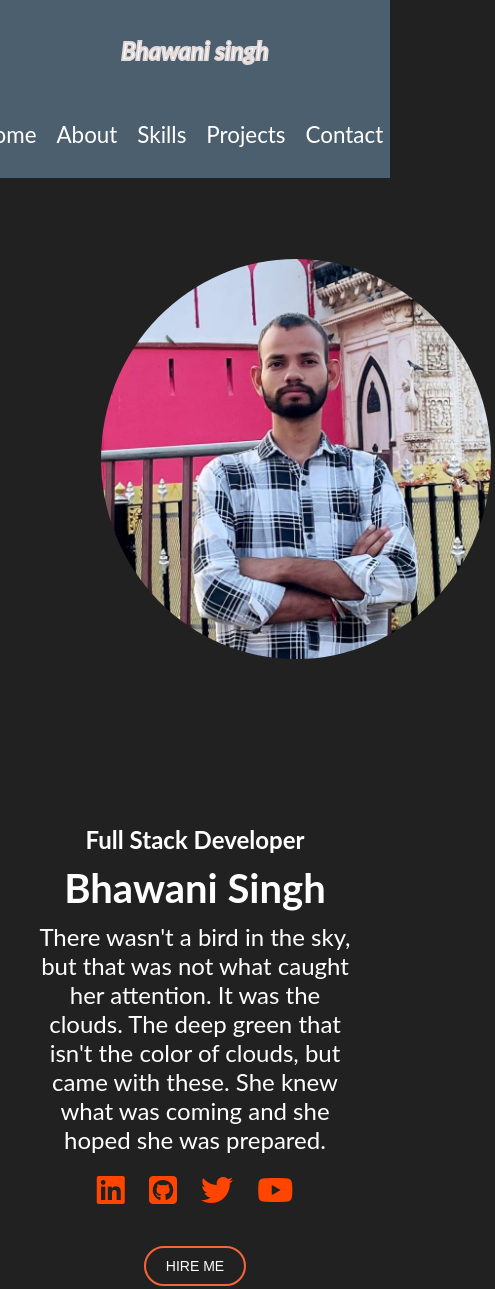
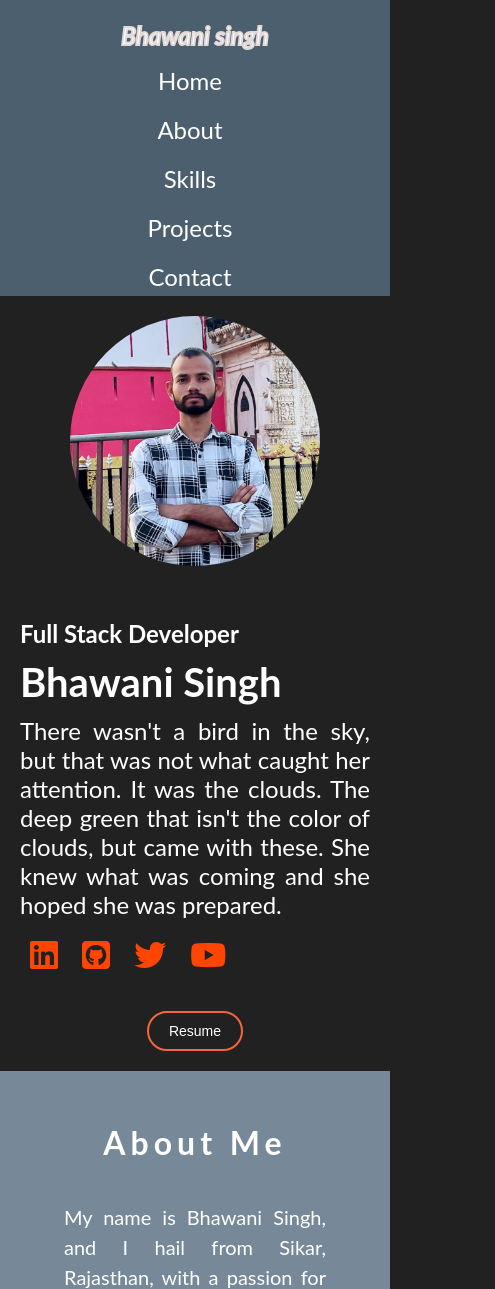
Before and after one commit to shekhawatbhawani/My-Portfoliyo, a plain HTML site: page index.html in a window 390 px wide. Shown: the top 1289 px of the page, 495 px wide, since content can reach past the window. Drawn offline with Linux system fonts and the light colour scheme.

Commit message:
add responsivenes

```diff
--- a/index.html
+++ b/index.html
@@ -63,7 +63,7 @@
             </div>
             <div class="button">
               <a href="./bhawani.pdf">
-                <button class="btn-1">HIRE ME </button>
+                <button class="btn-1">Resume</button>
               </a>
 
             </div>
--- a/script.js
+++ b/script.js
@@ -1,10 +1,11 @@
 let cardOfArr = [
   {
-    img:"./img/element-list-background-with-coffee-pencil_23-2147660040.avif",
-    title: "Todos Website",
-    about: "Task managing web application to help user to stay organized for his on day to day basis. Tech stack - js and CSS",
-    github: `https://github.com/shekhawatbhawani/Todos-List`,
-    live : `https://todos-list-beta.vercel.app/`
+    img:"./img/trevels.jpeg",
+    title: "Travel Website",
+    about: "This is travel website",
+    github: `https://github.com/shekhawatbhawani/Trevels-Website`,
+    live : `trevels-website.vercel.app
+`
   },
   {
     img: "./img/covid.jpeg",
--- a/style/style.css
+++ b/style/style.css
@@ -8,6 +8,7 @@ body {
     font-family: "Lato", sans-serif;
     background-color: #212121;
     color: white;
+
 }
 
 
@@ -25,12 +26,8 @@ nav{
     display: flex;
     justify-content: space-between;
     align-items: center;
-    padding: 20px;
-    position: fixed;
-    top: 0%;
-    left: 0%;
+    padding: 5px 20px;
     background-color: rgb(76, 95, 110);
-    width: 100%;
 }
 ul{
     display: flex;
@@ -42,17 +39,19 @@ ul{
 li a{
     color: white;
     text-decoration: none;
-    font-size: 1.9rem;
+    font-size: 1.5rem;
 
 }
 li:hover{
     text-decoration: solid underline;
 }
 /* ****************************main styling ****************** */
+section{
+    width: 100%;
+}
 
 main .main {
-
-    width: 60%;
+    width: 50%;
     height: 100vh;
     color: black;
 }
@@ -62,9 +61,9 @@ main .main {
     width: 400px;
     border-radius: 80%;
     position: relative;
-    left: 20%;
     top: 15%;
     object-fit:cover;
+    z-index: -10;
 }
 
 .social {
@@ -83,7 +82,8 @@ main .main {
 
 .container {
     display: flex;
-   margin-top: 110px;
+    justify-content: center;
+
 }
 
 .main_2 {
@@ -180,7 +180,7 @@ p {
 
 
 .container_3{
- margin: 30px auto;
+
  padding: 40px;
  background-color: rgb(70, 69, 69);
  width: 100%;
@@ -316,9 +316,6 @@ p {
 
 }
 
-.container_5 ul li{
-    display: flex;
-}
 h1.contact-title {
     font-size: 35px;
     font-weight: 600;
--- a/style/utility.css
+++ b/style/utility.css
@@ -1,94 +1,62 @@
-@media (max-width:960px) {
-
+@media (width<877px) {
+    #home .container{
+        flex-direction: column;
+        margin-top: 0px;
+    }
+    #home .container .main{
+        width: 100%;
+        height: fit-content;
+        padding: 20px;
+    }
+    #home .container .main_2{
+        width: 100%;
+        padding: 20px;
+        margin: 0px;
+    }
     #my-img {
-        height: 300px;
-        width: 300px;
-        top: 22%;
+        left: 50%;
+        transform: translate(-50%);
+    }
+}
+@media (width<738px) {
+     nav{
+        flex-direction: column;
+     }
+     .sk{
+        min-width: 300px;
+     }
+     .all-projects{
+        width: 90%;
+        margin: auto;
+     }
+     .card{
+        min-width: 300px;
      }
 
-    main .main {
-        width: 45%;
-        height: 80vh;
-    }
-    .main_2{
-        width: 45%;
-    }
      .container_5{
         flex-direction: column;
      }
-
      .container_5 .box{
-        width: 100%;
+        width: 90%;
      }
      .container_5 .box_2{
-        width: 100%;
+        width: 80%;
      }
 }
 
-@media (max-width:750px) {
-    .container {
-        display: flex;
-        justify-content: center;
-        align-items: center;
-        flex-direction: column;
+/* 450px */
+@media (width<450px) {
+    #my-img {
+        height: 250px;
+        width: 250px;
     }
-
-    #my-img {
-        height: 400px;
-        width: 400px;
-    }
-
-    main .main {
-        width: 100%;
-        height: 80vh;
-        position: relative;
-        left: 6%;
-    }
-    .main_2{
-        width: 100%;
-        padding: 30px;
-        text-align: center;
-        margin: 0px auto;
-    }
-
     nav{
-        flex-direction: column;
-        gap: 30px;
-    }
-
-    nav ul{
-        padding: 10px;
-    }
-    .container_5{
-        display: flex;
-        justify-content: center;
-        align-items: center;
-        flex-direction: column;
-    }
-    .container_5 .box_2{
-        margin: 10px auto;
-        width: 70%;
-    }
-    .container_5 .box{
-        width: 70%;
-    }
-
-}
-@media (max-width:570px) {
-    .main{
-        display: flex;
-        justify-content: space-between;
-        /* align-items: center; */
-    }
-    nav ul li a{
-        font-size: 1.4rem;
-    }
-    .container , .container_5 , .container_4 , .container_3, .container_2{
         width: 100%;
     }
-
-    .box .gmail{
-        width: 50%;
-        text-size-adjust: 10%;
+    ul{
+        flex-direction: column;
+        width: 100%;
+        padding-left: 20px;
+        text-align: center;
     }
 }
```
Also changed, not shown: img/trevels.jpeg (added). Lines whose indentation alone changed are shown as unchanged.
